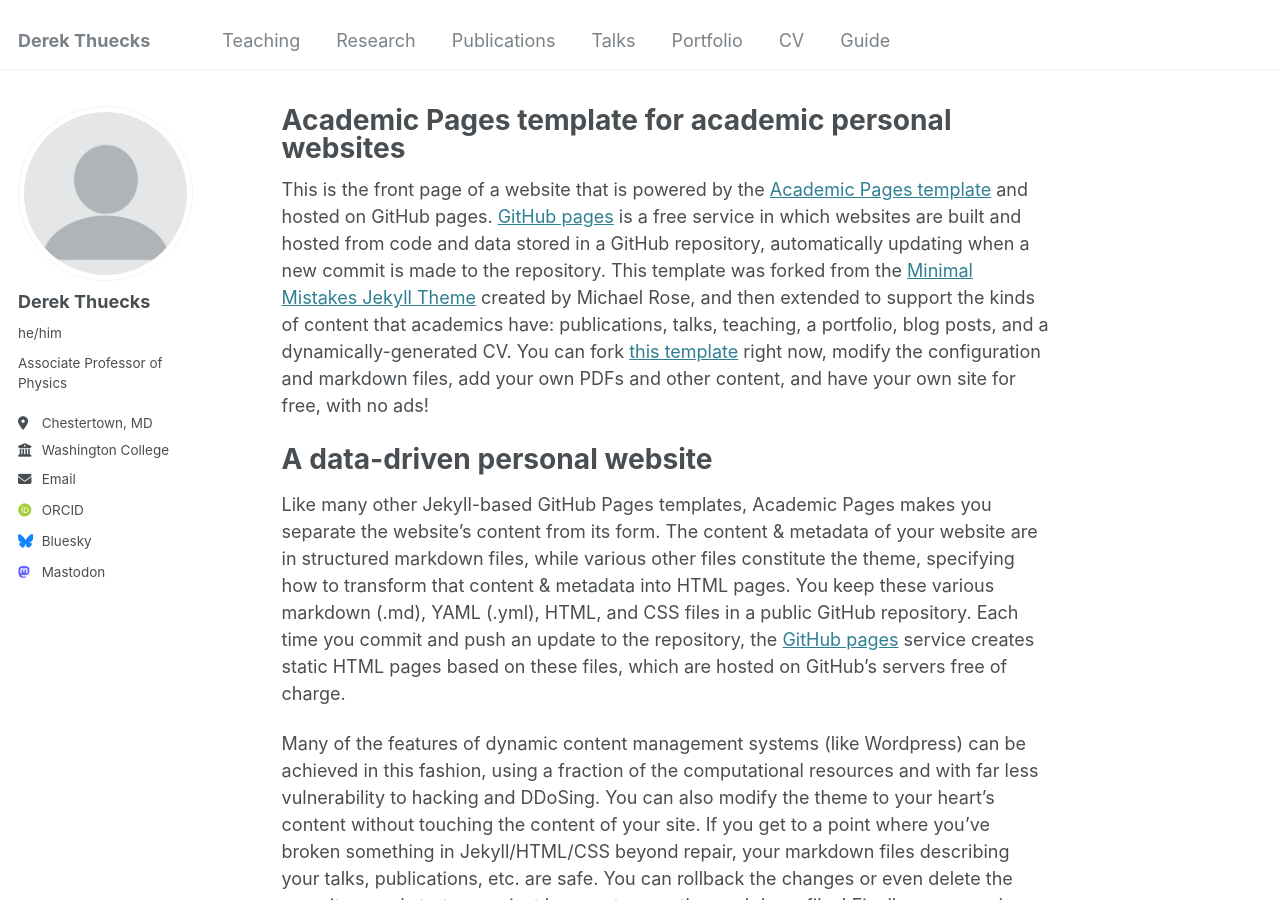
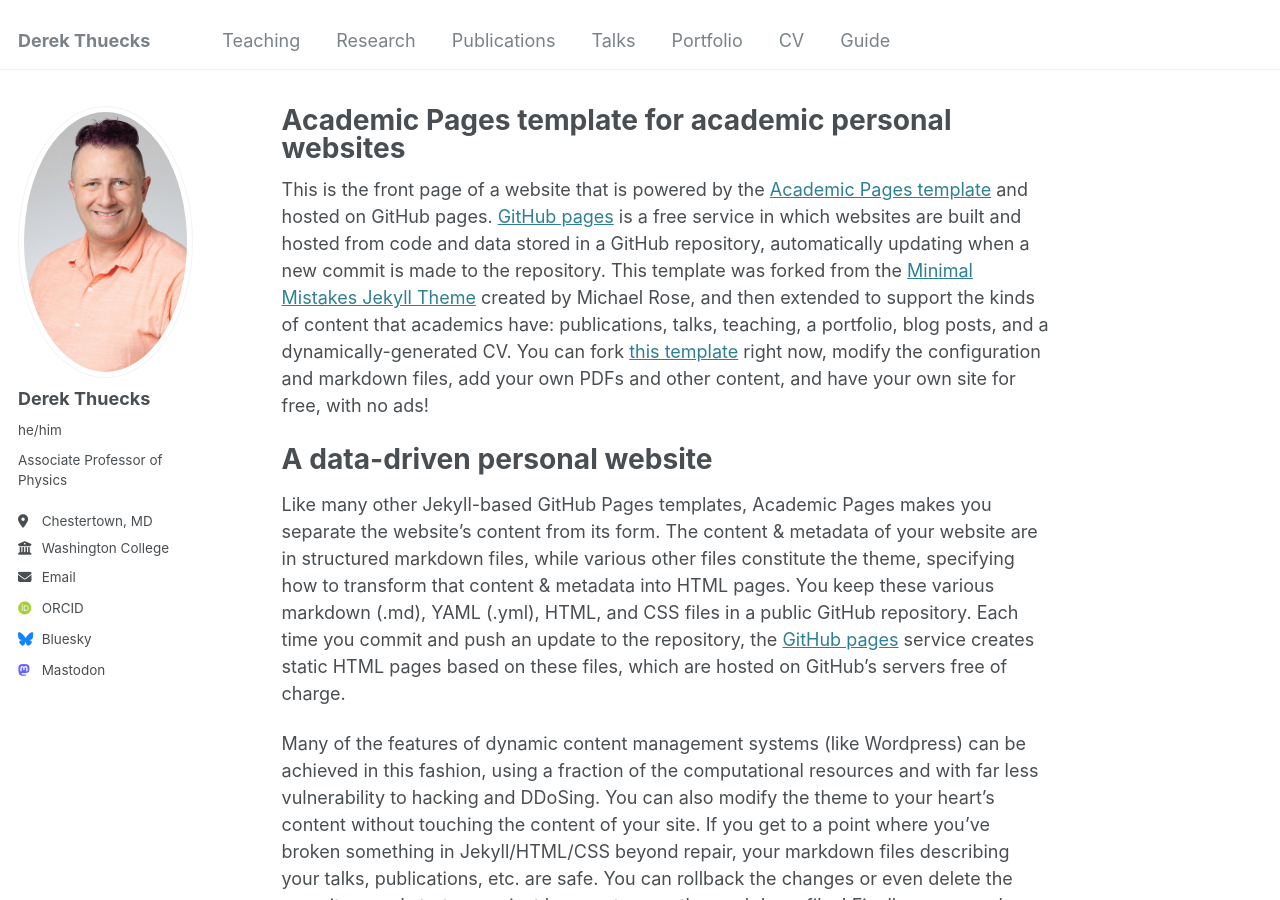
Before and after one commit to dthuecks/dthuecks.github.io, a Jekyll site: the page built from _pages/about.md, in a window 1280 px wide and 900 px high. Built offline with Jekyll 4.4.1, drawn with Linux system fonts in a browser that asks for light colours; some web fonts are replaced.

Commit message:
v0.1.250207j

```diff
--- a/_config.yml
+++ b/_config.yml
@@ -21,7 +21,7 @@ repository               : "dthuecks/dthuecks.github.io"
 #               Additional customization can be done by editing /_includes/author-profile.html
 author:
   # Biographic information
-  avatar           : "profile.png"
+  avatar           : "dthuecks2.jpg"
   name             : "Derek Thuecks"
   pronouns         : "he/him" # example: "she/her"
   bio              : "Associate Professor of Physics"
```
Also changed, not shown: images/dthuecks2.jpg (added).
